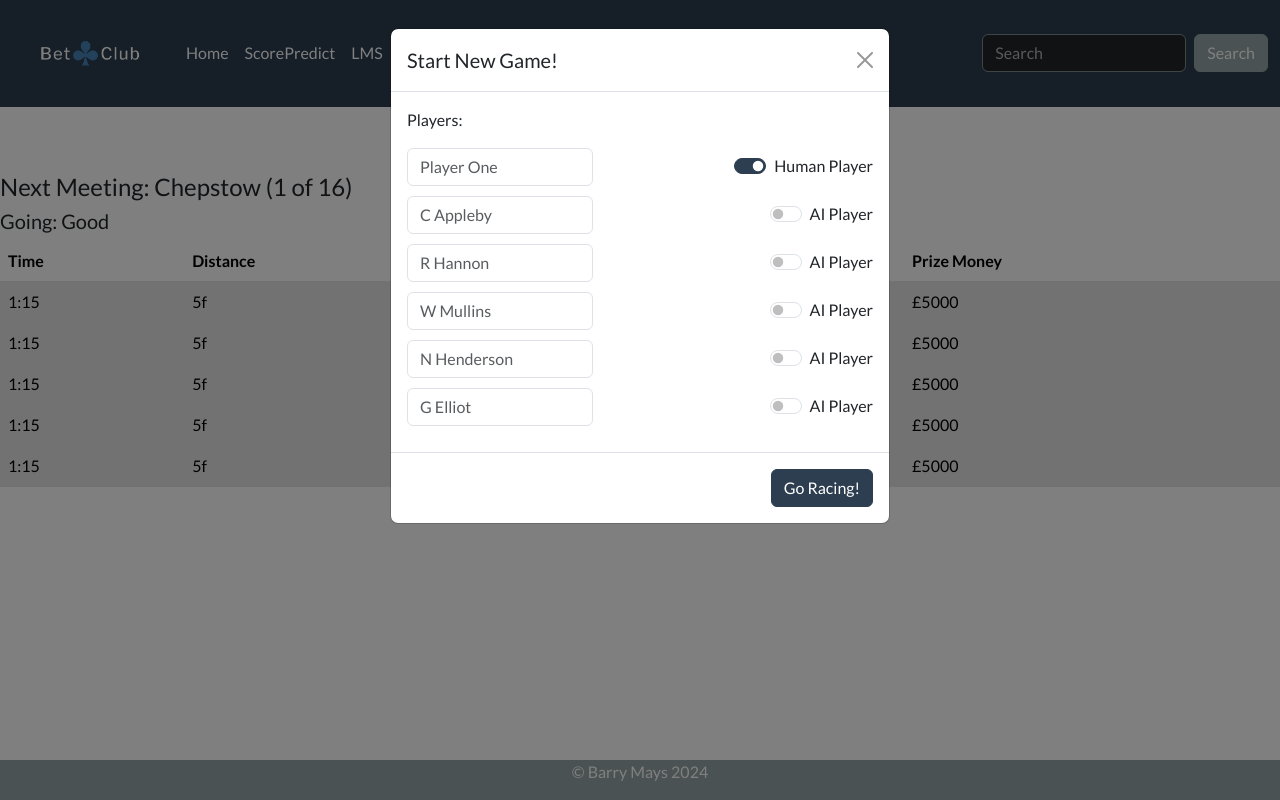
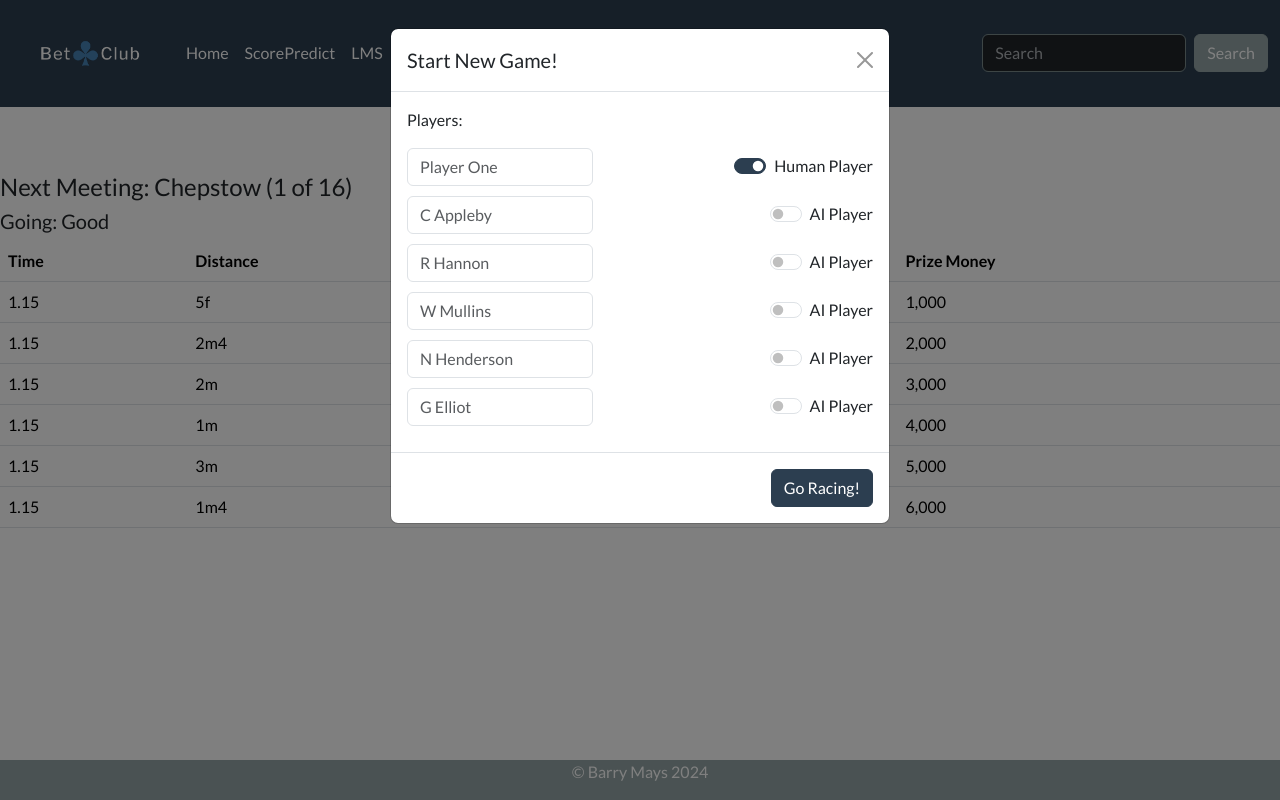
Before and after one commit to bmays9/bet-club, a Django app: page /horse.html in a window 1280 px wide. Run offline with Django 5.2, Linux system fonts and the light colour scheme; some libraries are stand-ins or nearby versions.

Commit message:
HR-display meeting info

```diff
--- a/static/js/horse_game/horseracing.js
+++ b/static/js/horse_game/horseracing.js
@@ -1,7 +1,10 @@
 import { fetchTextFiles } from "./load_data.js"; // Adjust the path if needed
 
+let meeting_number = 0;
+let raceData = {}; // Declare raceData globally
+
 async function getRaceData() {
-    const raceData = await fetchTextFiles();
+    raceData = await fetchTextFiles();
     console.log("Race data in another file:", raceData);
 
     // Example usage
@@ -9,6 +12,7 @@ async function getRaceData() {
     shuffleArray(raceData.horsenames); // Shuffle the array
     raceData.horsenames = raceData.horsenames.slice(0, 144) // only need 6 * 24
     console.log("Horsenames:", raceData.horsenames);
+
 }
 
 function shuffleArray(array) {
@@ -18,6 +22,45 @@ function shuffleArray(array) {
     }
 }
 
-getRaceData();
+function displayGameState(array) {
 
-console.log("Horsenames:", raceData.horsenames);
+    console.log("Checking raceData:", raceData);
+
+    if (!raceData || !raceData.distances) {
+        console.error("Race data is not loaded yet.");
+        return;
+    }
+    let tableHtml = "";
+    tableHtml = `<tr>
+                <th>Time</th>
+                <th>Distance</th>
+                <th>Name</th>
+                <th>Prize Money</th>
+                </tr>`;
+
+    for (let i = 0; i < 6; i++) {
+        tableHtml +=
+            `<tr>
+            <td>1.15</td>
+            <td>${raceData.distances[meeting_number * 6 + i]}</td>
+            <td>${raceData.racenames[meeting_number * 6 + i]}</td>
+            <td>${raceData.prizemoney[meeting_number * 6 + i]}</td>
+            </tr>`;
+                }
+
+    document.getElementById('gs-meeting-races').innerHTML = tableHtml;
+}
+
+
+async function runHorseRacing() {
+
+    await getRaceData();
+    displayGameState(meeting_number);
+
+}
+
+
+
+document.addEventListener("DOMContentLoaded", () => {
+    runHorseRacing();
+});
--- a/static/js/horse_game/load_data.js
+++ b/static/js/horse_game/load_data.js
@@ -1,5 +1,5 @@
 export async function fetchTextFiles() {
-    const fileNames = ["horsenames.txt", "meetings.txt", "distances.txt", "racenames.txt", "money.txt"];
+    const fileNames = ["horsenames.txt", "meetings.txt", "distances.txt", "racenames.txt", "prizemoney.txt"];
     const baseUrl = "/static/data/horse_game/";  // Ensure Django serves static files
     const fileData = {};
 
--- a/templates/horse.html
+++ b/templates/horse.html
@@ -7,51 +7,13 @@
 
 <div class="game-state" id="game-state">
   <div class="meeting-info">
-    <h4>Next Meeting: Chepstow (1 of 16)</h2>
-    <h5>Going: Good</h3>
+    <h4>Next Meeting: <span id="gs-meeting">Chepstow (1 of 16)</span></h4>
+    <h5>Going: Good</h5>
   </div>
   <div class="meeting-races">
-    <table class="table table-hover">
-      <thead>
-        <tr>
-          <th scope="col">Time</th>
-          <th scope="col">Distance</th>
-          <th scope="col">Name</th>
-          <th scope="col">Prize Money</th>
-        </tr>
-      </thead>
-      <tbody>
-        <tr class="table-active">
-          <td>1:15</td>
-          <td>5f</td>
-          <td>The Brocklesby</td>
-          <td>£5000</td>
-        </tr>
-        <tr class="table-active">
-          <td>1:15</td>
-          <td>5f</td>
-          <td>The Brocklesby</td>
-          <td>£5000</td>
-        </tr>
-        <tr class="table-active">
-          <td>1:15</td>
-          <td>5f</td>
-          <td>The Brocklesby</td>
-          <td>£5000</td>
-        </tr>
-        <tr class="table-active">
-          <td>1:15</td>
-          <td>5f</td>
-          <td>The Brocklesby</td>
-          <td>£5000</td>
-        </tr>
-        <tr class="table-active">
-          <td>1:15</td>
-          <td>5f</td>
-          <td>The Brocklesby</td>
-          <td>£5000</td>
-        </tr>
-      </tbody>
+    <table class="table table-hover" id="gs-meeting-races">
+      <!-- Javascript will fill the table-->
+    </table>
 </div>
 
 <div class="modal" id="gameOptionsModal" aria-labelledby="gameOptionsLabel" aria-hidden="true" data-bs-backdrop="static" data-bs-keyboard="false">
```
Also changed, not shown: static/css/custom_style.css (line endings or trailing spaces).
